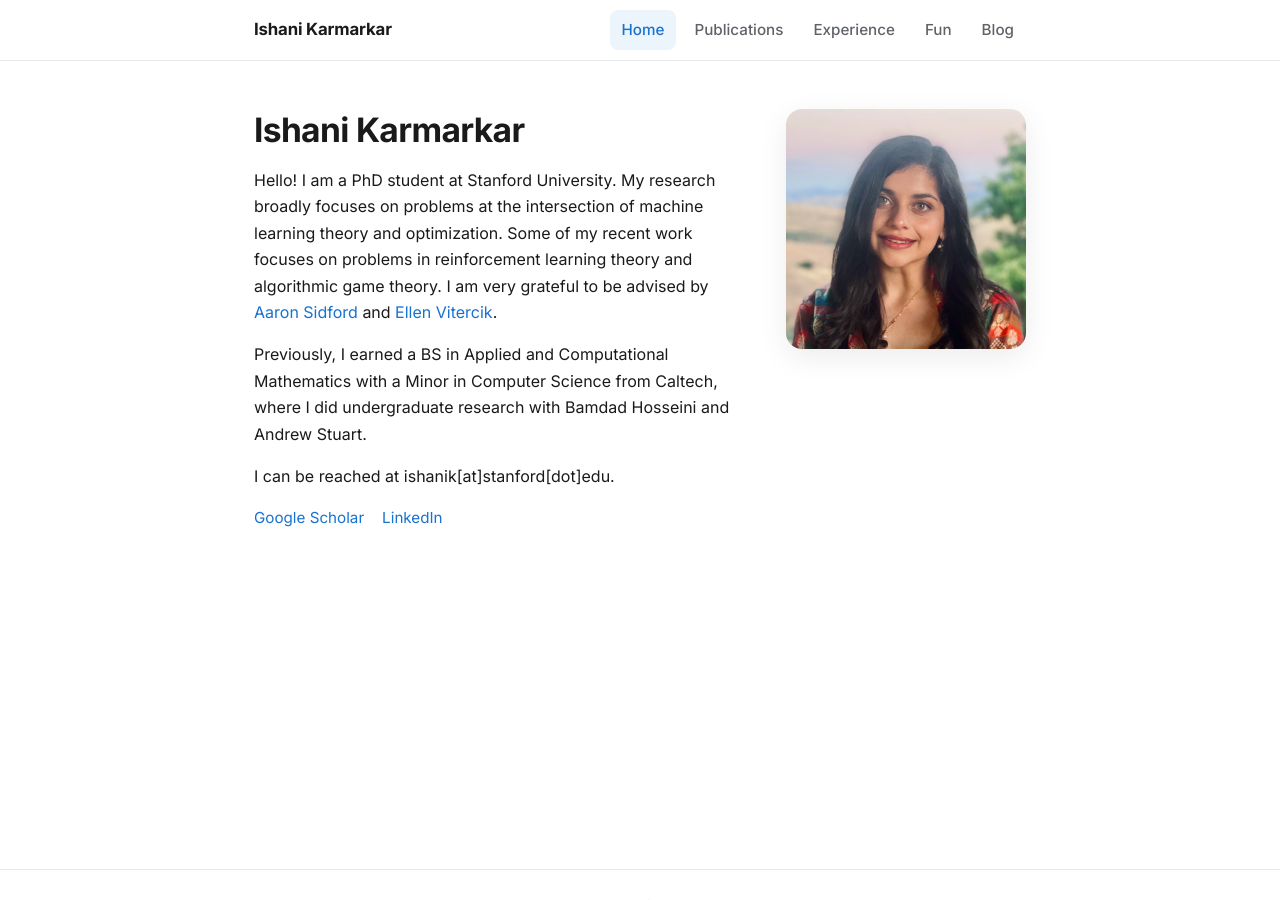
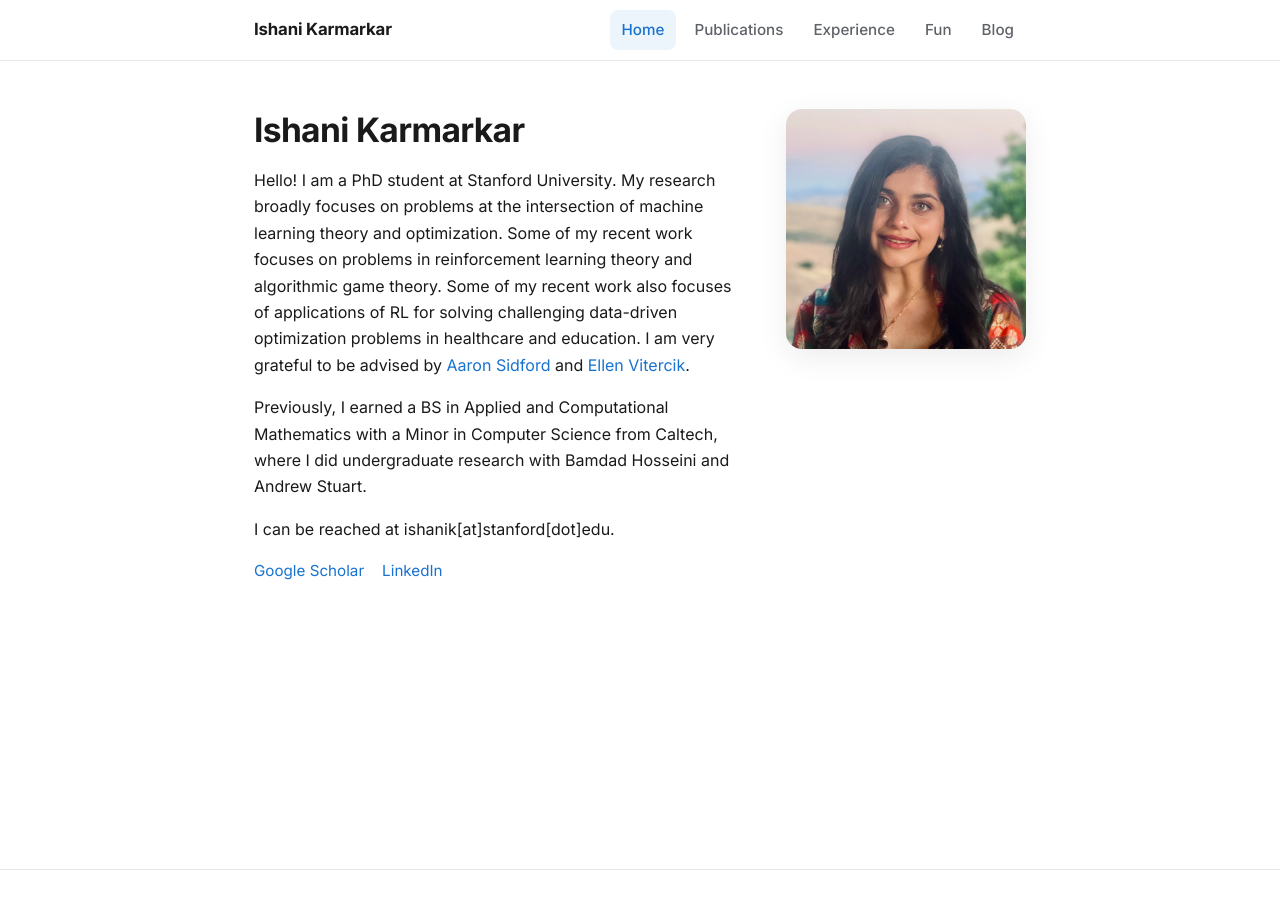
Before and after one commit to ishanikarmarkar/ishanikarmarkar.github.io, a Jekyll site: the page built from index.html, in a window 1280 px wide and 900 px high. Built offline with Jekyll 4.4.1, drawn with Linux system fonts in a browser that asks for light colours.

Commit message:
updated index file

```diff
--- a/index.html
+++ b/index.html
@@ -11,7 +11,9 @@ title: Home
     <p>
       Hello! I am a PhD student at Stanford University. My research broadly focuses on problems at the
       intersection of machine learning theory and optimization. Some of my recent work focuses on
-      problems in reinforcement learning theory and algorithmic game theory.
+      problems in reinforcement learning theory and algorithmic game theory. Some of my recent work also focuses of
+      applications of RL for solving challenging data-driven optimization problems in healthcare and education.
+
       I am very grateful to be advised by
       <a href="https://www.aaronsidford.com/">Aaron Sidford</a> and
       <a href="https://vitercik.github.io/">Ellen Vitercik</a>.
```
